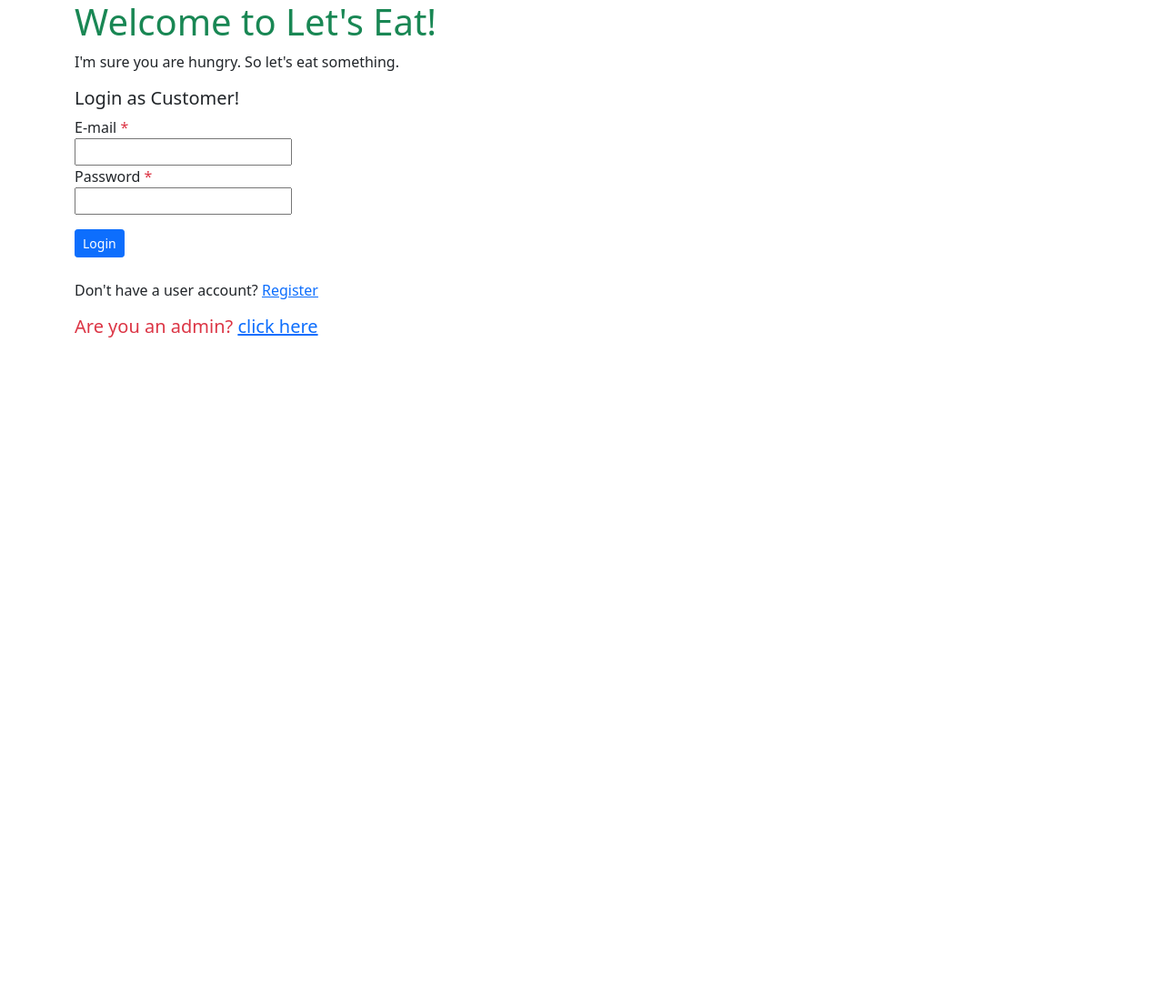
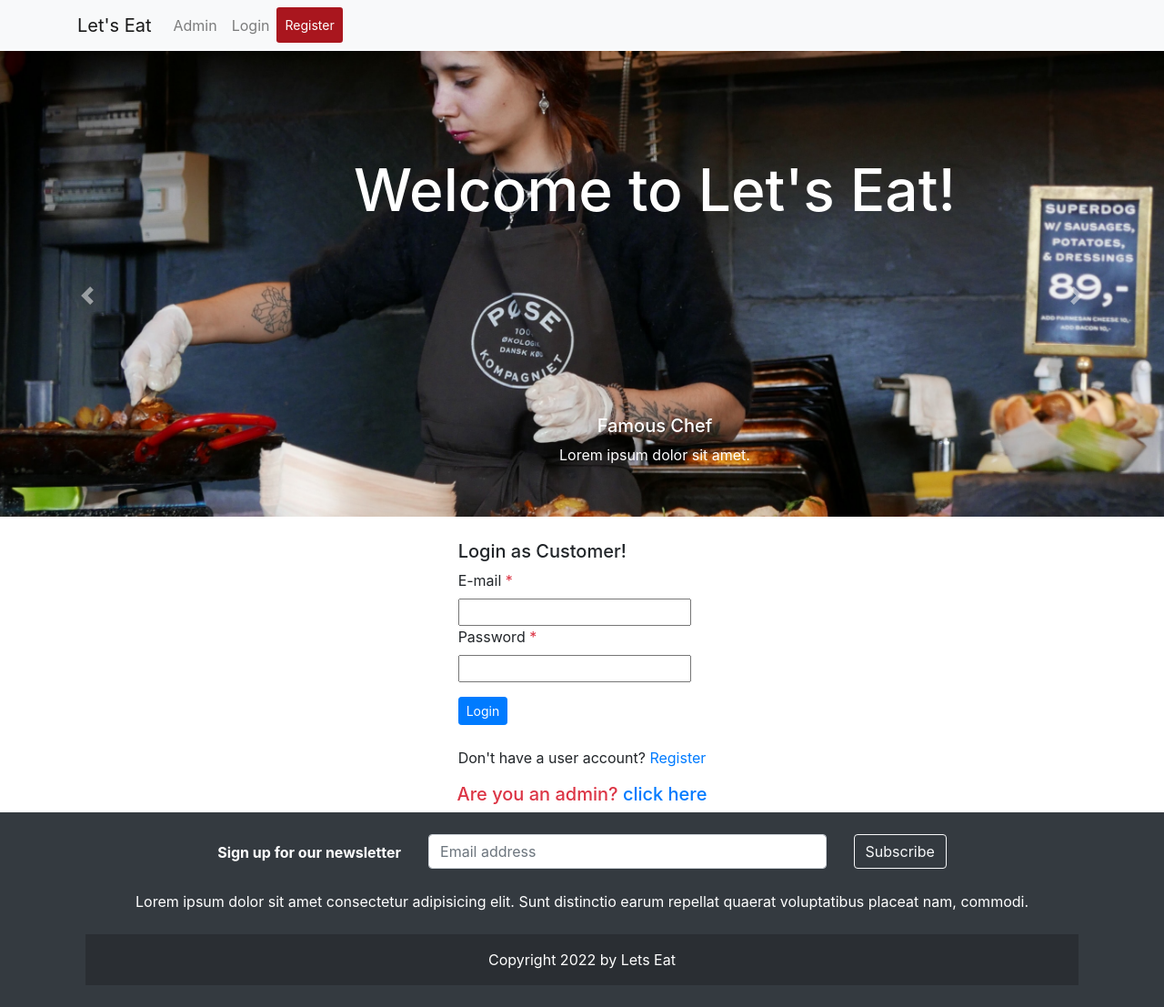
Before and after one commit to kafi-anan-rafi/restaurant-management-system, a PHP site: page /index.php in a window 1280 px wide. Shown: the whole page at 91% size. Before the commit the page ends 371 px from the top, so only its background shows below. Run offline with PHP 8.4, Linux system fonts and the light colour scheme; some libraries are stand-ins or nearby versions.

Commit message:
Added Navigation Menu & Carousel

```diff
--- a/index.php
+++ b/index.php
@@ -1,17 +1,86 @@
+<?php include 'db_conn.php'; ?>
+
 <!DOCTYPE html>
 <html lang="en">
+
 <head>
   <meta charset="UTF-8">
   <meta http-equiv="X-UA-Compatible" content="IE=edge">
   <meta name="viewport" content="width=device-width, initial-scale=1.0">
-  <link href="https://cdn.jsdelivr.net/npm/bootstrap@5.1.3/dist/css/bootstrap.min.css" rel="stylesheet">
+  <!-- Custom CSS -->
+  <link rel="stylesheet" href="../Styles/styles.css">
+  <!-- Bootstrap CSS -->
+  <link rel="stylesheet" href="https://cdn.jsdelivr.net/npm/bootstrap@4.0.0/dist/css/bootstrap.min.css" integrity="sha384-Gn5384xqQ1aoWXA+058RXPxPg6fy4IWvTNh0E263XmFcJlSAwiGgFAW/dAiS6JXm" crossorigin="anonymous">
 
-  <title>Let's Eat</title>
+  <title>Lets Eat | Welcome</title>
 </head>
-<body class="container">
-  <h1 class="text-success">Welcome to Let's Eat!</h1>
-  <p>I'm sure you are hungry. So let's eat something.</p>
 
+<body>
+  <nav class="navbar navbar-expand-sm navbar-light bg-light">
+    <div class="container" style="display: flex;">
+      <a class="navbar-brand" href="../lets-eat/index.php">Let's Eat</a>
+      <button class="navbar-toggler" type="button" data-bs-toggle="collapse" data-bs-target="#navbarNav" aria-controls="navbarNav" aria-expanded="false" aria-label="Toggle navigation">
+        <span class="navbar-toggler-icon"></span>
+      </button>
+      <div class="collapse navbar-collapse" id="navbarNav">
+        <ul class="navbar-nav ms-auto">
+          <li class="nav-item">
+            <a class="nav-link" href="./index.php">Admin</a>
+          </li>
+          <li class="nav-item">
+            <a class="nav-link" href="./userlogin.php">Login</a>
+          </li>
+          <li class="nav-item">
+            <a class="nav-link btn btn-sm" style="color: white; background-color: #A9161E" href="./about.php">Register</a>
+          </li>
+        </ul>
+      </div>
+    </div>
+  </nav>
+
+  <main>
+    <div id="myCarousel" class="carousel slide" data-ride="carousel">
+      <div class="carousel-inner">
+        <div class="carousel-item active" style="background-image: url(./img/carousel-three.jpg); height: 32rem; width: 90rem; background-position: center;background-size: cover; color: white;">
+          <div class="carousel-caption d-none d-md-block">
+            <h1 style="padding-bottom: 200px; font-size: 4rem">Welcome to Let's Eat!</h1>
+            <h5>Famous Chef</h5>
+            <p>Lorem ipsum dolor sit amet.</p>
+          </div>
+        </div>
+
+        <div class="carousel-item" style="background-image: url(./img/carousel-two.jpg); height: 32rem; width: 90rem; background-position: center;background-size: cover; color: white;">
+          <div class="carousel-caption d-none d-md-block">
+            <h1 style="padding-bottom: 200px; font-size: 4rem">I'm sure you are hungry!</h1>
+            <h5>Teasty Food</h5>
+            <p>Lorem ipsum dolor sit amet.</p>
+          </div>
+        </div>
+
+        <div class="carousel-item" style="background-image: url(./img/carousel-one.jpg); height: 32rem; width: 90rem; background-position: center;background-size: cover; color: white;">
+          <div class="carousel-caption d-none d-md-block">
+            <h1 style="padding-bottom: 200px; font-size: 4rem">Let's eat something.</h1>
+            <h5>Delicious Food</h5>
+            <p>Lorem ipsum dolor sit amet.</p>
+          </div>
+        </div>
+        <a href="#myCarousel" class="carousel-control-prev" role="button" data-slide="prev">
+          <span class="sr-only">Previous</span>
+          <span class="carousel-control-prev-icon" aria-hidden="true"></span>
+        </a>
+        <a href="#myCarousel" class="carousel-control-mid" role="button" data-slide="mid">
+          <span class="sr-only">Mid</span>
+          <span class="carousel-control-next-icon" aria-hidden="true"></span>
+        </a>
+        <a href="#myCarousel" class="carousel-control-next" role="button" data-slide="next">
+          <span class="sr-only">Next</span>
+          <span class="carousel-control-next-icon" aria-hidden="true"></span>
+        </a>
+      </div>
+    </div>
+
+    <!-- Login Form -->
+    <div class="container d-flex flex-column align-items-center">
       <form action="user_login.php" method="post">
         <h5>Login as Customer!</h5>
         <?php if (isset($_GET['error'])) { ?>
@@ -24,7 +93,56 @@
         <button class="btn mt-3 mb-4 btn-sm btn-primary" type="submit">Login</button>
         <p>Don't have a user account? <a href="user_registration.php">Register</a></p>
       </form>
+      <h5 class="text-danger">Are you an admin? <a href="admin_index.php">click here</a></h5>
 
-  <h5 class="text-danger">Are you an admin? <a href="admin_index.php">click here</a></h5>
+    </div>
+  </main>
+
+  <!-- Footer -->
+  <footer class="text-center text-white bg-dark">
+    <div class="container p-4">
+
+      <section class="">
+        <form action="#">
+          <div class="row d-flex justify-content-center">
+            <div class="col-auto">
+              <p class="pt-2">
+                <strong>Sign up for our newsletter</strong>
+              </p>
+            </div>
+
+            <div class="col-md-5 col-12">
+              <div class="form-outline form-white mb-4">
+                <input type="email" id="form5Example21" placeholder="Email address" class="form-control" />
+              </div>
+            </div>
+
+            <div class="col-auto">
+              <button type="submit" class="btn btn-outline-light btn-primary mb-4">
+                Subscribe
+              </button>
+            </div>
+          </div>
+        </form>
+      </section>
+
+      <section class="mb-4">
+        <p>
+          Lorem ipsum dolor sit amet consectetur adipisicing elit. Sunt distinctio earum
+          repellat quaerat voluptatibus placeat nam, commodi.
+        </p>
+      </section>
+
+      <div class="text-center p-3" style="background-color: rgba(0, 0, 0, 0.2);">
+        Copyright 2022 by
+        <a class="text-white" href="https://mdbootstrap.com/">Lets Eat</a>
+      </div>
+  </footer>
+
+  <!-- jQuery first, then Popper.js, then Bootstrap JS -->
+  <script src="../script/script.js"></script>
+  <script src="https://code.jquery.com/jquery-3.2.1.slim.min.js" integrity="sha384-KJ3o2DKtIkvYIK3UENzmM7KCkRr/rE9/Qpg6aAZGJwFDMVNA/GpGFF93hXpG5KkN" crossorigin="anonymous"></script>
+  <script src="https://cdn.jsdelivr.net/npm/popper.js@1.12.9/dist/umd/popper.min.js" integrity="sha384-ApNbgh9B+Y1QKtv3Rn7W3mgPxhU9K/ScQsAP7hUibX39j7fakFPskvXusvfa0b4Q" crossorigin="anonymous"></script>
+  <script src="https://cdn.jsdelivr.net/npm/bootstrap@4.0.0/dist/js/bootstrap.min.js" integrity="sha384-JZR6Spejh4U02d8jOt6vLEHfe/JQGiRRSQQxSfFWpi1MquVdAyjUar5+76PVCmYl" crossorigin="anonymous"></script>
+
 </body>
-</html>
```
Also changed, not shown: img/carousel-one.jpg (added), img/carousel-three.jpg (added), img/carousel-two.jpg (added). Lines whose indentation alone changed are shown as unchanged.
